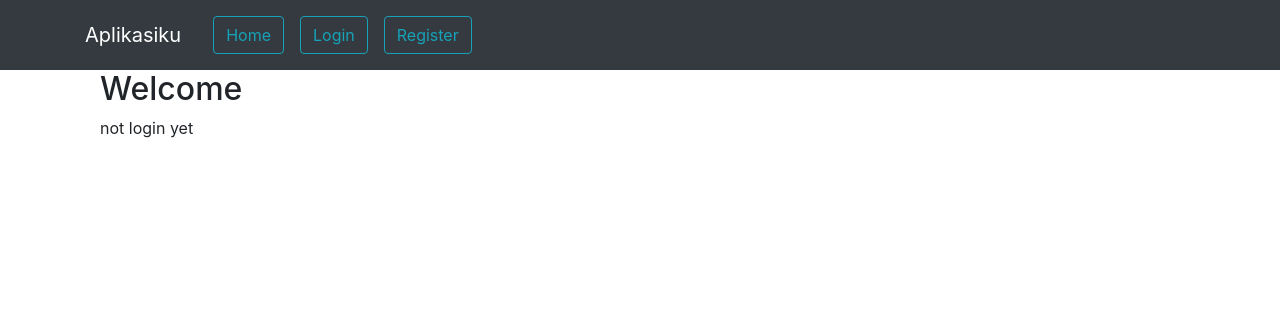
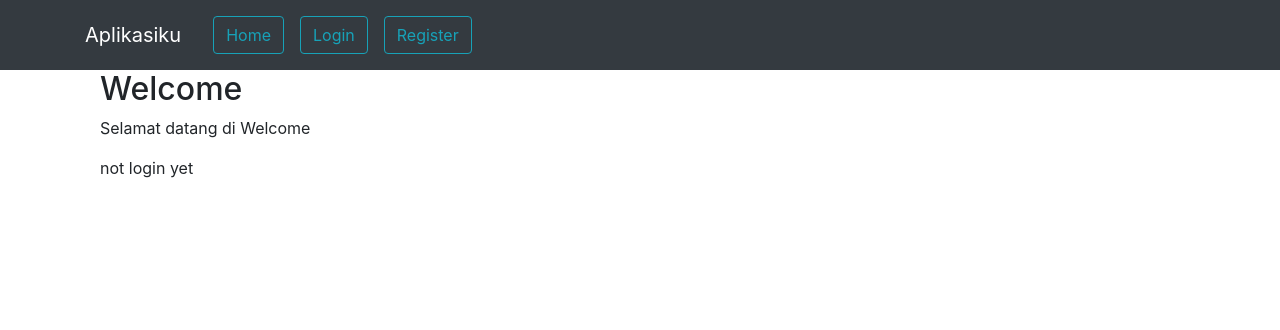
Before and after one commit to FikriSatria11/flask-login-and-register, a Flask app: page / in a window 1280 px wide. Shown: the top 330 px of the page. Run offline with Flask 2, Linux system fonts and the light colour scheme; parts of the project's set-up code (start-up, migrations or seed data) failed here and were passed over; some libraries are stand-ins or nearby versions.

Commit message:
test test

```diff
--- a/templates/home.html
+++ b/templates/home.html
@@ -8,6 +8,7 @@
     <div class="row">
         <div class="col-md-6 col-md-offset-3">
             <h2>Welcome</h2>
+            <p>Selamat datang di Welcome</p>
             {% if session['name'] %}
                 <p>selamat datang {{session['name']}}</p>
             {% else %}
```
